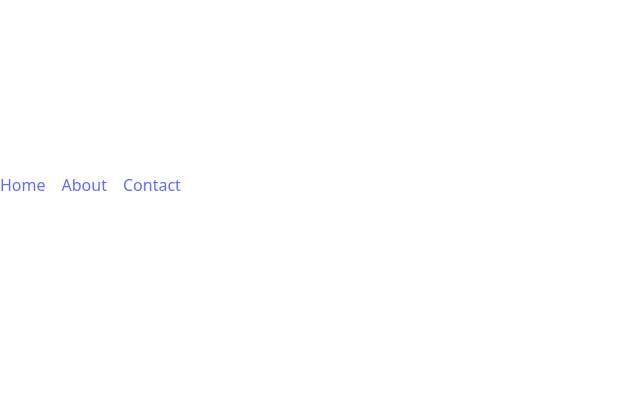
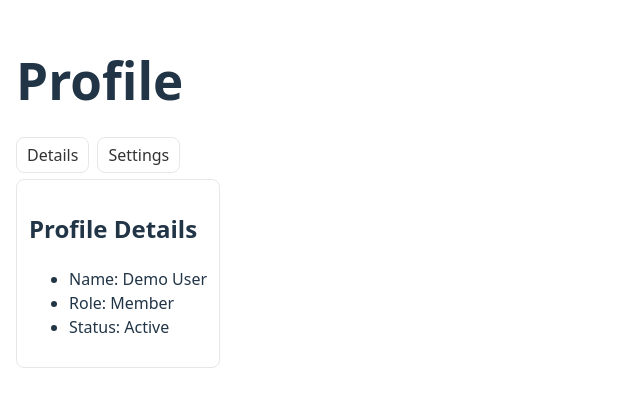
Before and after one commit to csamii/alx-fe-reactjs, a React (Vite) app in the folder react-router-advanced/: page /profile in a window 1280 px wide. Before the commit this address had no page. Shown: the part 207-614 px from the top of the page, without its empty margins (0-640 px from the left). Built offline with nearby package versions, Linux system fonts and the light colour scheme.

Commit message:
Implement Nested and Dynamic Routing

```diff
--- a/react-router-advanced/src/App.jsx
+++ b/react-router-advanced/src/App.jsx
@@ -1,35 +1,23 @@
-// App.jsx
-import { BrowserRouter, Routes, Route, Link } from "react-router-dom";
-
-// simple page components
-function Home() {
-  return <h2>Home Page</h2>;
-}
-
-function About() {
-  return <h2>About Page</h2>;
-}
-
-function Contact() {
-  return <h2>Contact Page</h2>;
-}
+import { BrowserRouter, Routes, Route } from 'react-router-dom';
+import HomePage from './components/HomePage';
+import Profile from './components/Profile';
+import ProfileDetails from './components/ProfileDetails';
+import ProfileSettings from './components/ProfileSettings';
 
 export default function App() {
   return (
     <BrowserRouter>
-      <div>
-        <nav style={{ display: "flex", gap: "1rem", marginBottom: "1rem" }}>
-          <Link to="/">Home</Link>
-          <Link to="/about">About</Link>
-          <Link to="/contact">Contact</Link>
-        </nav>
+        <div style={{ fontFamily: 'system-ui, Arial', padding: 16 }}>
+          <Routes>
+            <Route path="/" element={<HomePage />} />
 
-        <Routes>
-          <Route path="/" element={<Home />} />
-          <Route path="/about" element={<About />} />
-          <Route path="/contact" element={<Contact />} />
-        </Routes>
-      </div>
-    </BrowserRouter>
+            <Route path="/profile" element={<Profile />}>
+              <Route index element={<ProfileDetails />} />
+              <Route path="details" element={<ProfileDetails />} />
+              <Route path="settings" element={<ProfileSettings />} />
+            </Route>
+          </Routes>
+        </div>
+      </BrowserRouter>
   );
 }
--- /dev/null
+++ b/react-router-advanced/src/components/HomePage.jsx
@@ -0,0 +1,11 @@
+import { Link } from "react-router-dom"
+
+export default function HomePage() {
+  return (
+    <section>
+        <Link to="/profile" style={{color: "green"}}>Profile</Link>
+        <h1>Home</h1>
+        <p>Welcome to my Blog</p>
+    </section>
+  )
+}
--- /dev/null
+++ b/react-router-advanced/src/components/Profile.jsx
@@ -0,0 +1,32 @@
+import { NavLink, Outlet } from 'react-router-dom';
+
+
+const tabStyle = ({ isActive }) => ({
+  padding: '6px 10px',
+  borderRadius: 8,
+  textDecoration: 'none',
+  color: isActive ? '#111' : '#333',
+  background: isActive ? '#e5e7eb' : 'transparent',
+  border: '1px solid #e5e7eb',
+  marginRight: 8
+})
+
+
+const Profile = () => {
+  return (
+    <>
+        <h1>Profile</h1>
+
+        <div style={{ margin: '12px 0' }}>
+            <NavLink to="details" style={tabStyle}>Details</NavLink>
+            <NavLink to="settings" style={tabStyle}>Settings</NavLink>
+        </div>
+
+        <div style={{ padding: 12, border: '1px solid #e5e7eb', borderRadius: 8 }}>
+            <Outlet />
+        </div>
+    </>
+  );
+};
+
+export default Profile;
--- /dev/null
+++ b/react-router-advanced/src/components/ProfileDetails.jsx
@@ -0,0 +1,12 @@
+export default function ProfileDetails() {
+  return (
+    <div>
+      <h2>Profile Details</h2>
+      <ul>
+        <li>Name: Demo User</li>
+        <li>Role: Member</li>
+        <li>Status: Active</li>
+      </ul>
+    </div>
+  )
+}
--- /dev/null
+++ b/react-router-advanced/src/components/ProfileSettings.jsx
@@ -0,0 +1,7 @@
+export default function ProfileSettings() {
+  return (
+    <div>
+      <h2>Profile Settings</h2>
+    </div>
+  )
+}
```
